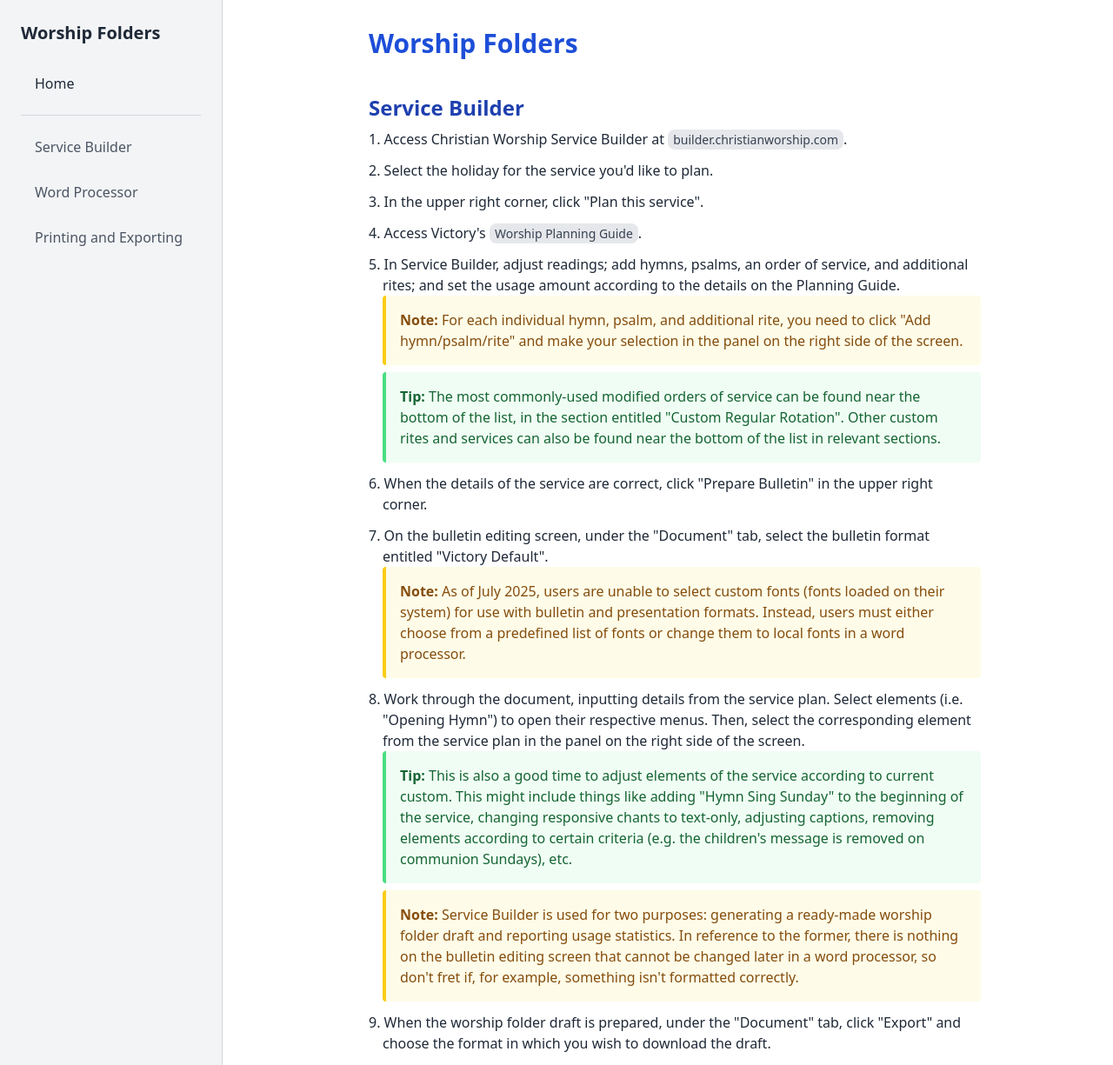
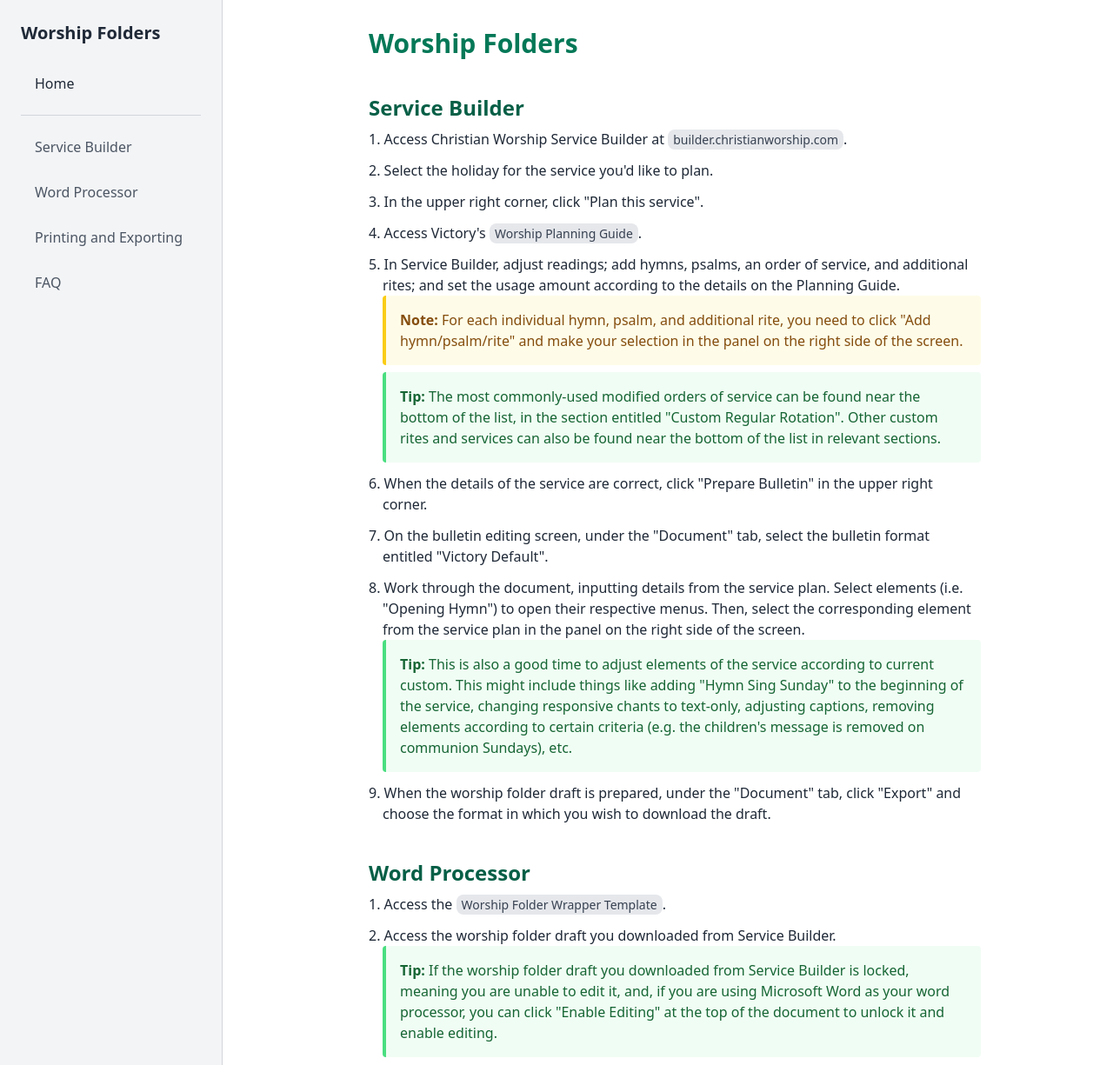
Before and after one commit to victorylutheranjax/digital-handbook, a plain HTML site: page worship_folders.html in a window 1280 px wide and 2400 px high. Shown: the top 1225 px of the page at 87% size. Drawn offline with nearby package versions, Linux system fonts and the light colour scheme.

Commit message:
Reorganize content, update styling
Added a FAQ section to organize out of place notes. Updated styling to return to emerald theme.

```diff
--- a/worship_folders.html
+++ b/worship_folders.html
@@ -75,10 +75,10 @@
       <h1 class="ml-4 text-lg font-semibold text-blue-gray-700">Worship Folders</h1>
     </header>
 
-    <main data-theme-color="blue" class="max-w-3xl mx-auto w-full p-8">
-      <h1 class="text-3xl font-bold text-blue-700 mb-6">Worship Folders</h1>
+    <main data-theme-color="emerald" class="max-w-3xl mx-auto w-full p-8">
+      <h1 class="text-3xl font-bold text-emerald-700 mb-6">Worship Folders</h1>
       <section>
-        <h2 id="service-builder" class="text-2xl font-semibold mt-10 mb-2 text-blue-800 scroll-mt-20 md:scroll-mt-0">Service Builder</h2>
+        <h2 id="service-builder" class="text-2xl font-semibold mt-10 mb-2 text-emerald-800 scroll-mt-20 md:scroll-mt-0">Service Builder</h2>
         <ol class="space-y-3 list-decimal list-inside">
           <li class="pl-4 -indent-4 text-gray-800">Access Christian Worship Service Builder at <a href="https://builder.christianworship.com/" target="_blank" class="inline bg-gray-200 text-gray-700 font-medium text-sm px-1.5 py-0.5 rounded-lg hover:bg-gray-300 transition">builder.christianworship.com</a>.</li>
           <li class="pl-4 -indent-4 text-gray-800">Select the holiday for the service you'd like to plan.</li>
@@ -93,17 +93,10 @@
             </div>
           </li>
           <li class="pl-4 -indent-4 text-gray-800">When the details of the service are correct, click "Prepare Bulletin" in the upper right corner.</li>
-          <li class="pl-4 -indent-4 text-gray-800">On the bulletin editing screen, under the "Document" tab, select the bulletin format entitled "Victory Default".
-            <div class="indent-0 mb-2 bg-yellow-50 border-l-4 border-yellow-400 p-4 rounded">
-              <strong class="text-yellow-800 font-semibold inline">Note:&nbsp;</strong><p class="text-yellow-800 inline">As of July 2025, users are unable to select custom fonts (fonts loaded on their system) for use with bulletin and presentation formats. Instead, users must either choose from a predefined list of fonts or change them to local fonts in a word processor.</p>
-            </div>
-          </li>
+          <li class="pl-4 -indent-4 text-gray-800">On the bulletin editing screen, under the "Document" tab, select the bulletin format entitled "Victory Default".</li>
           <li class="pl-4 -indent-4 text-gray-800">Work through the document, inputting details from the service plan. Select elements (i.e. "Opening Hymn") to open their respective menus. Then, select the corresponding element from the service plan in the panel on the right side of the screen.
             <div class="indent-0 mb-2 bg-green-50 border-l-4 border-green-400 p-4 rounded">
               <strong class="text-green-800 font-semibold inline">Tip:&nbsp;</strong><p class="text-green-800 inline">This is also a good time to adjust elements of the service according to current custom. This might include things like adding "Hymn Sing Sunday" to the beginning of the service, changing responsive chants to text-only, adjusting captions, removing elements according to certain criteria (e.g. the children's message is removed on communion Sundays), etc.</p>
-            </div>
-            <div class="indent-0 mb-2 bg-yellow-50 border-l-4 border-yellow-400 p-4 rounded">
-              <strong class="text-yellow-800 font-semibold inline">Note:&nbsp;</strong><p class="text-yellow-800 inline">Service Builder is used for two purposes: generating a ready-made worship folder draft and reporting usage statistics. In reference to the former, there is nothing on the bulletin editing screen that cannot be changed later in a word processor, so don't fret if, for example, something isn't formatted correctly.</p>
             </div>
           </li>
           <li class="pl-4 -indent-4 text-gray-800">When the worship folder draft is prepared, under the "Document" tab, click "Export" and choose the format in which you wish to download the draft.</li>
@@ -111,7 +104,7 @@
       </section>
 
       <section>
-        <h2 id="word-processor" class="text-2xl font-semibold mt-10 mb-2 text-blue-800 scroll-mt-20 md:scroll-mt-0">Word Processor</h2>
+        <h2 id="word-processor" class="text-2xl font-semibold mt-10 mb-2 text-emerald-800 scroll-mt-20 md:scroll-mt-0">Word Processor</h2>
         <ol class="space-y-3 list-decimal list-inside">
           <li class="pl-4 -indent-4 text-gray-800">Access the <a href="./assets/worship_folders/worship_folder_wrapper_template.docx" download class="inline bg-gray-200 text-gray-700 font-medium text-sm px-1.5 py-0.5 rounded-lg hover:bg-gray-300 transition">Worship Folder Wrapper Template</a>.</li>
           <li class="pl-4 -indent-4 text-gray-800">Access the worship folder draft you downloaded from Service Builder.
@@ -141,7 +134,7 @@
       </section>
 
       <section>
-        <h2 id="printing-and-exporting" class="text-2xl font-semibold mt-10 mb-2 text-blue-800 scroll-mt-20 md:scroll-mt-0">Printing and Exporting</h2>
+        <h2 id="printing-and-exporting" class="text-2xl font-semibold mt-10 mb-2 text-emerald-800 scroll-mt-20 md:scroll-mt-0">Printing and Exporting</h2>
         <ol class="space-y-3 list-decimal list-inside">
           <li class="pl-4 -indent-4 text-gray-800">Once the document is ready to print, go to "File &gt; Print" in your word processor.
             <div class="indent-0 mb-2 bg-green-50 border-l-4 border-green-400 p-4 rounded">
@@ -159,6 +152,17 @@
             </div>
           </li>
         </ol>
+      </section>
+
+      <hr class="mt-8">
+
+      <section>
+        <h2 id="faq" class="text-2xl font-semibold mt-10 mb-2 text-emerald-800 scroll-mt-20 md:scroll-mt-0">FAQ</h2>
+        <h3 class="text-xl font-medium mt-6 mb-2 text-emerald-900 scroll-mt-20 md:scroll-mt-0">The formatting doesn't look how I want it to in the Service Builder editor. How do I change it?</h3>
+        <p class="text-gray-700 leading-relaxed mb-4">Service Builder is used for two purposes: generating a ready-made worship folder draft and reporting usage statistics. In reference to the former, there is nothing on the bulletin editing screen that cannot be changed later in a word processor, so don't fret if, for example, something isn't formatted correctly. If you really want to change the look of the bulletin in the editor, you can do so by selecting the gear icon in the upper right corner and clicking "Bulletin Formats" or "Presentation Formats".</p>
+        <h3 class="text-xl font-medium mt-6 mb-2 text-emerald-900 scroll-mt-20 md:scroll-mt-0">Why can't I set custom fonts in Bulletin and Slides formats?</h3>
+        <p class="text-gray-700 leading-relaxed mb-4">As of July 2025, users are unable to select custom fonts (fonts loaded on their system) for use with bulletin and presentation formats. Instead, users must either choose from a predefined list of fonts or change them to local fonts in a word processor.</p>
+
       </section>
 
       <div class="h-32"></div> <!-- spacer to pad the bottom -->
```
